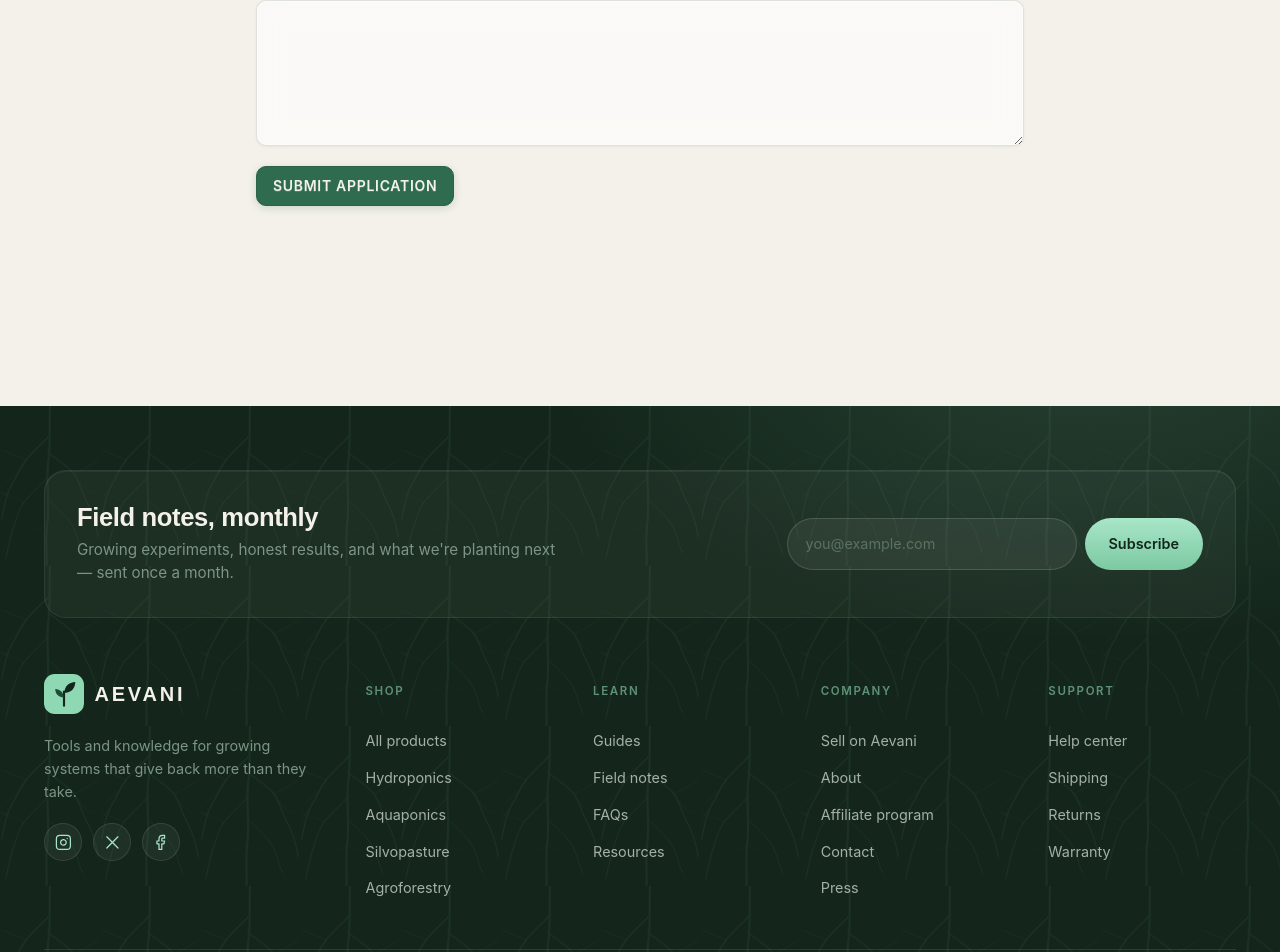
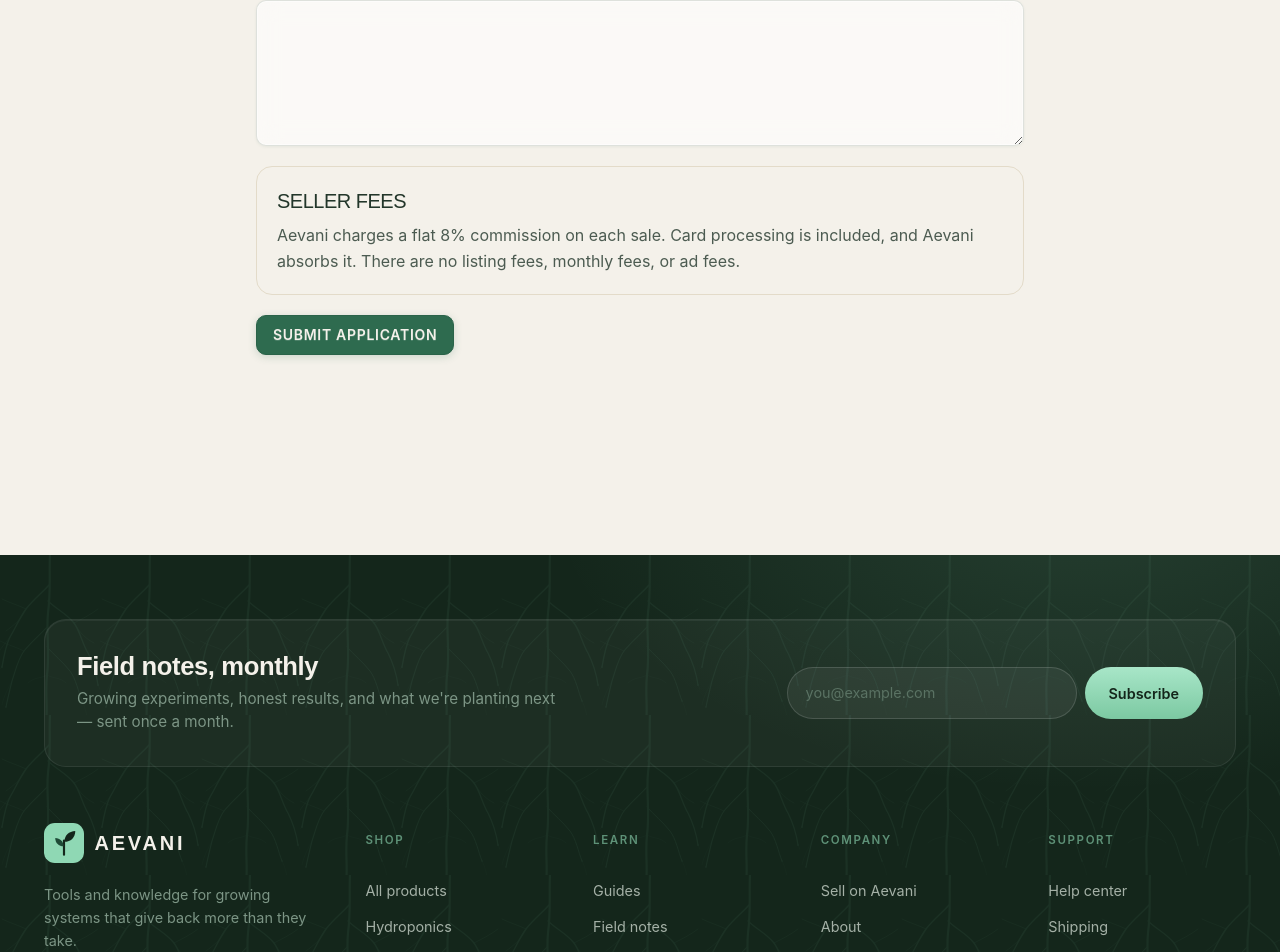
Before and after one commit to Escherbridge/plantcommerce, a SvelteKit app in the folder plantapp/: page /sell in a window 1280 px wide. Shown: the part 1035-1987 px from the top of the page. Built offline with nearby package versions, Linux system fonts and the light colour scheme; no server answers.

Commit message:
feat: publish the flat 8% seller commission
State the commission, included card processing, and the absence of listing, monthly, and ad fees on the sell application and in the terms.

```diff
--- a/plantapp/src/routes/sell/+page.svelte
+++ b/plantapp/src/routes/sell/+page.svelte
@@ -44,7 +44,7 @@
 					<h2 class="font-display text-2xl tracking-tight uppercase">Application received</h2>
 					<p class="mt-3 text-base-content/80">
 						Thanks. We saved your application and will reply to the email you entered if we're a
-						fit. There is no listing, fee, or sales commitment yet.
+						fit. There is no listing or sales commitment yet.
 					</p>
 				</div>
 			{:else}
@@ -192,6 +192,14 @@
 						{/if}
 					</div>
 
+					<div class="space-y-2 rounded-2xl border border-base-300 p-5">
+						<h2 class="font-display text-xl tracking-tight uppercase">Seller fees</h2>
+						<p class="text-base-content/80">
+							Aevani charges a flat 8% commission on each sale. Card processing is included, and
+							Aevani absorbs it. There are no listing fees, monthly fees, or ad fees.
+						</p>
+					</div>
+
 					<button class="font-display btn tracking-wider uppercase btn-primary" type="submit">
 						Submit application
 					</button>
--- a/plantapp/src/routes/terms/+page.svelte
+++ b/plantapp/src/routes/terms/+page.svelte
@@ -72,6 +72,14 @@
 				</p>
 			</section>
 
+			<section class="space-y-3" id="seller-fees">
+				<h2 class="font-display text-2xl tracking-tight uppercase">Seller fees</h2>
+				<p class="text-base-content/70">
+					Aevani charges a flat 8% commission on each sale. Card processing is included, and Aevani
+					absorbs it. There are no listing fees, monthly fees, or ad fees.
+				</p>
+			</section>
+
 			<section class="space-y-3">
 				<h2 class="font-display text-2xl tracking-tight uppercase">Affiliate program</h2>
 				<p class="text-base-content/70">
```
